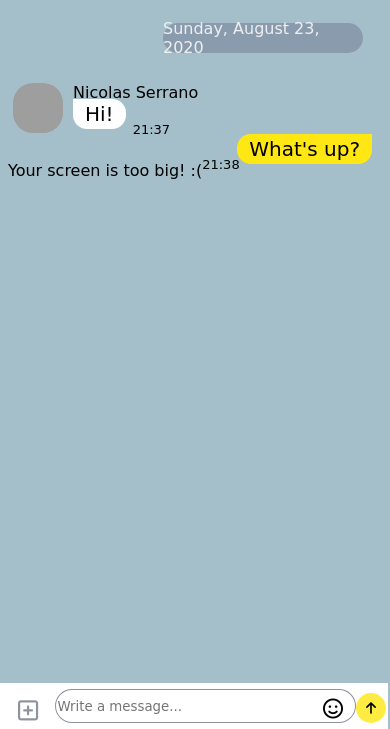
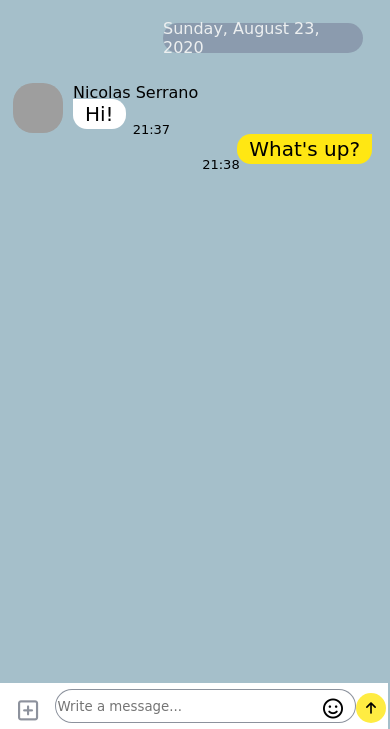
Before and after one commit to han-hyerin/kakao_practice, a plain HTML site: page css/chatting.html in a window 390 px wide. Shown: the part 115-844 px from the top of the page. Drawn offline with Linux system fonts and the light colour scheme; grey boxes are pictures that could not be loaded; a web font is replaced by a local one.

Commit message:
no-mobile query correction

```diff
--- a/css/chatting.html
+++ b/css/chatting.html
@@ -8,6 +8,7 @@
     <link rel="stylesheet" href="header.css" />
     <link rel="stylesheet" href="settings.css" />
     <link rel="stylesheet" href="chatting.css" />
+    <link rel="stylesheet" href="no-mobile.css" />
   </head>
 
   <div class="status-bar">
--- a/css/find.html
+++ b/css/find.html
@@ -7,6 +7,7 @@
     <link rel="stylesheet" href="find.css" />
     <link rel="stylesheet" href="navigation-bar.css" />
     <link rel="stylesheet" href="status-bar.css" />
+    <link rel="stylesheet" href="no-mobile.css" />
   </head>
 
   <div class="status-bar">
```
Also changed, not shown: css/more.html (+1 -0 lines).
